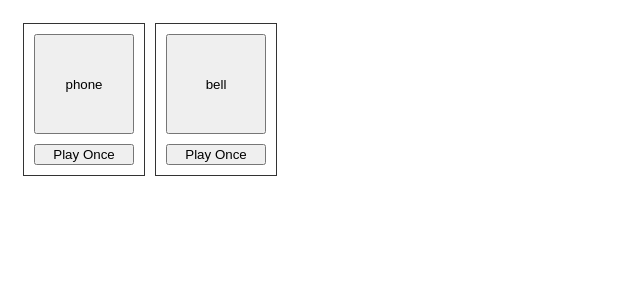
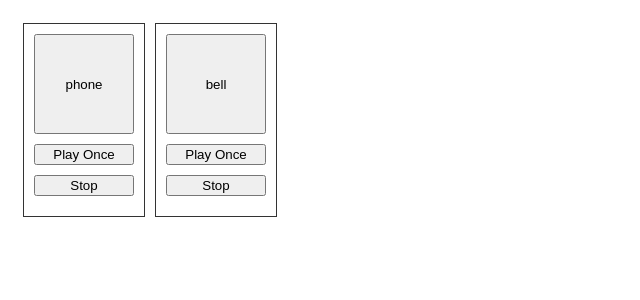
Before and after one commit to HarrisonLarkins/PulpSoundboard, an Angular app: page / in a window 1280 px wide. Shown: the top 300 px of the page, without its empty margins (0-640 px from the left). Built offline with nearby package versions, Linux system fonts and the light colour scheme.

Commit message:
added stop button

```diff
--- a/src/app/board/board.component.css
+++ b/src/app/board/board.component.css
@@ -12,9 +12,10 @@
 
 button {
 	width: 100px;
+	margin-bottom: 10px;
 }
 
 .soundButton {
 	height: 100px;
-	margin-bottom: 10px;
+
 }
--- a/src/app/board/board.component.html
+++ b/src/app/board/board.component.html
@@ -16,6 +16,7 @@
 <div class="soundContainer">
 	<div class="soundDiv" *ngFor="let sound of sounds">
 		<button type="button" class="soundButton" (click)="this._soundService.play(sound)">{{sound.name}}</button><br />
-		<button type="button" (click)="this._soundService.toggleLoop(sound)">{{sound.loopText}}</button>
+		<button type="button" (click)="this._soundService.toggleLoop(sound)">{{sound.loopText}}</button><br />
+		<button type="button" (click)="this._soundService.stop(sound)">Stop</button>
 	</div>
 </div>
--- a/src/app/sound.service.ts
+++ b/src/app/sound.service.ts
@@ -33,4 +33,10 @@ export class SoundService {
 		}
 	}
 
+	stop(soundbyte: Soundbyte){
+		if(soundbyte.audio) {
+			soundbyte.audio.pause();
+		}
+	}
+
 }
```
